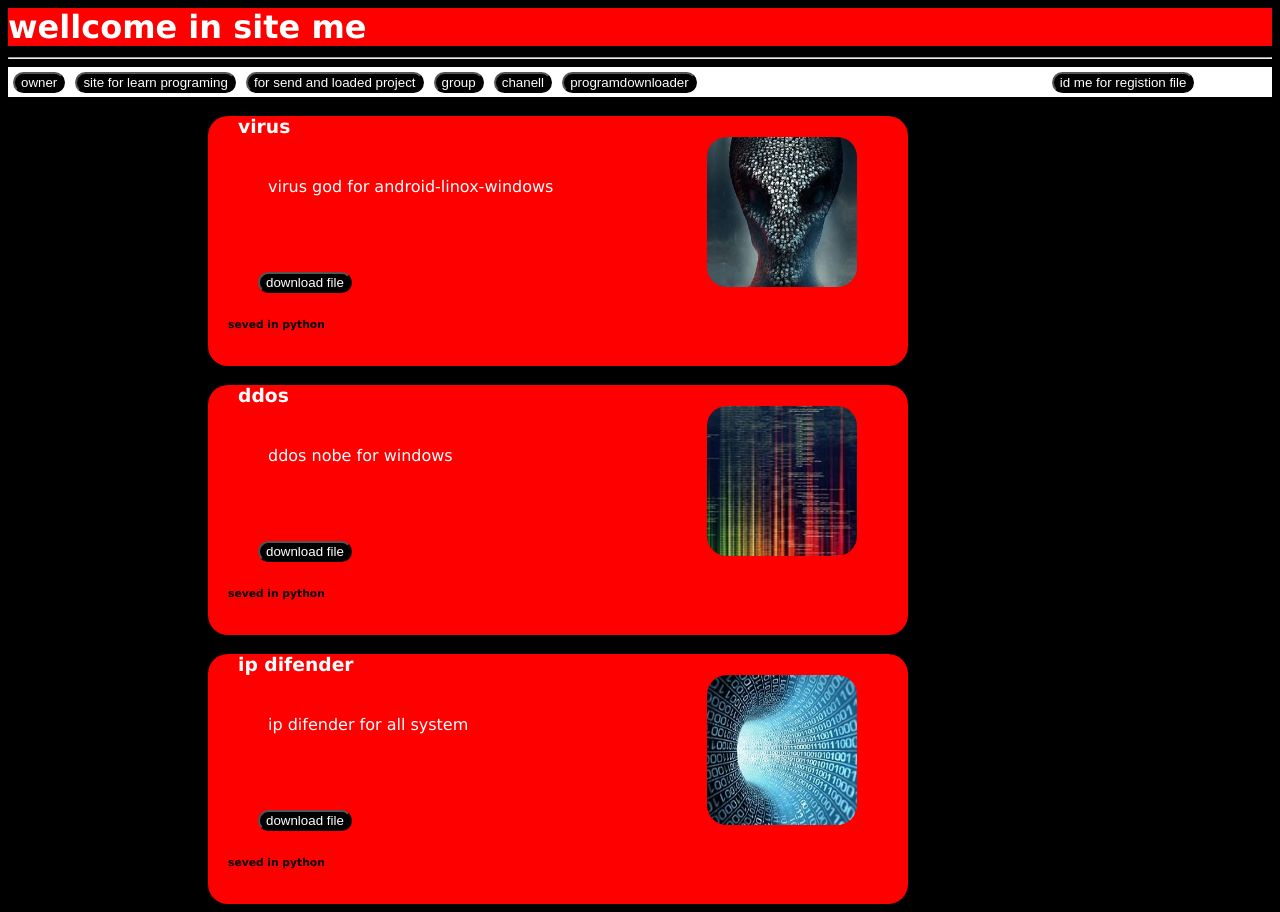
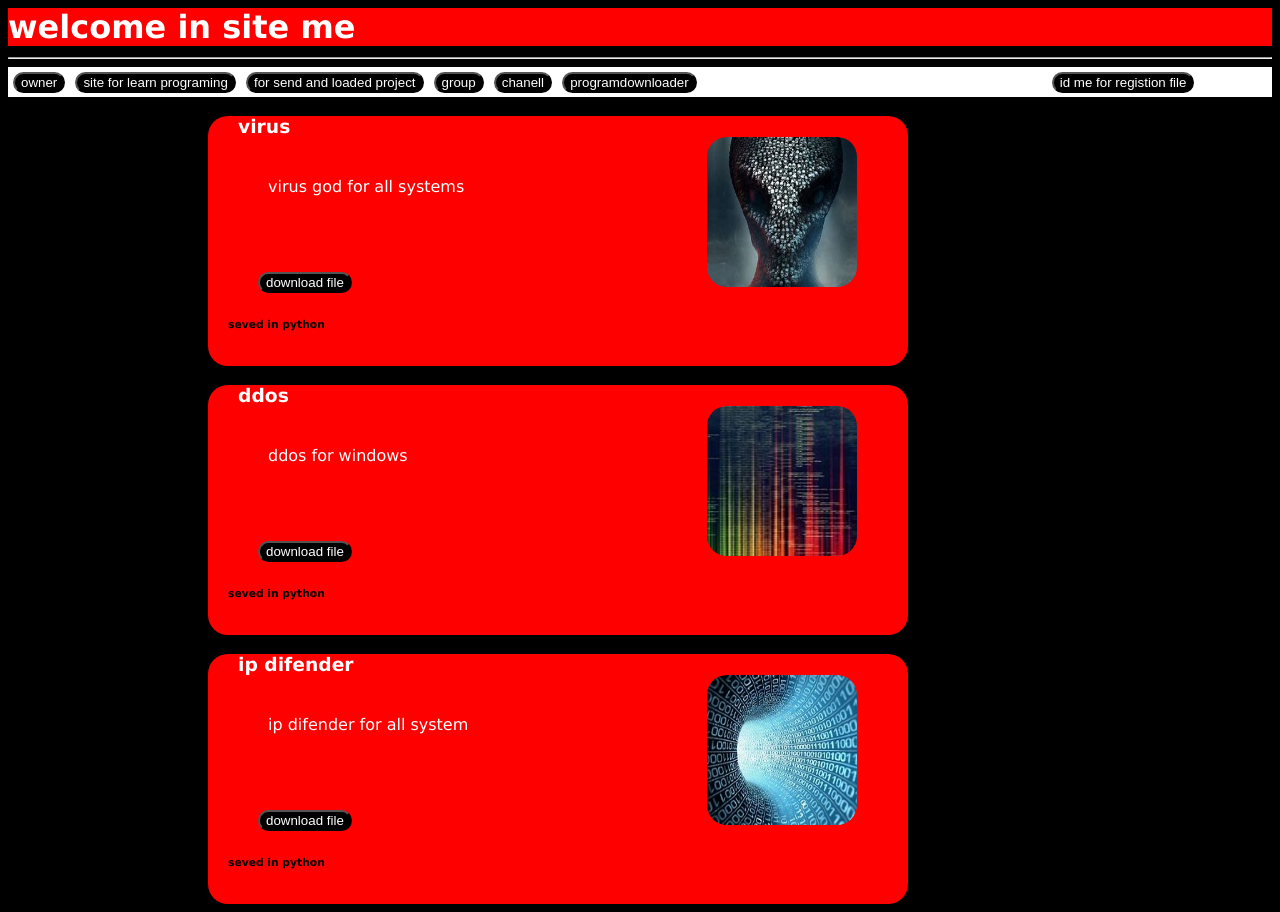
Before and after one commit to mon9900mr/MR-XGOD, a plain HTML site: page index.html in a window 1280 px wide. Drawn offline with Linux system fonts and the light colour scheme; a script that the page names is missing.

Commit message:
Update index.html

```diff
--- a/index.html
+++ b/index.html
@@ -5,7 +5,7 @@
         <title>xgod</title>
     </head>
     <body>
-        <h1>wellcome in site me</h1>
+        <h1>welcome in site me</h1>
         <hr>
         <div class="site">
             <a href="owner.html"><button type="submit">owner</button></a>
@@ -18,7 +18,7 @@
         </div>
         <div class="post">
             <h3>virus</h3>
-            <p>virus god for android-linox-windows</p>
+            <p>virus god for all systems</p>
             <a href="ultravirus1.py" download><button class="post1">download file</button></a>
 
             <img src="post1.jpg">
@@ -26,7 +26,7 @@
         </div>
         <div class="post">
             <h3>ddos</h3>
-            <p>ddos nobe for windows</p>
+            <p>ddos for windows</p>
             <a href="ddos.py" download><button class="post1">download file</button></a>
 
             <img src="post2.jpg">
```
